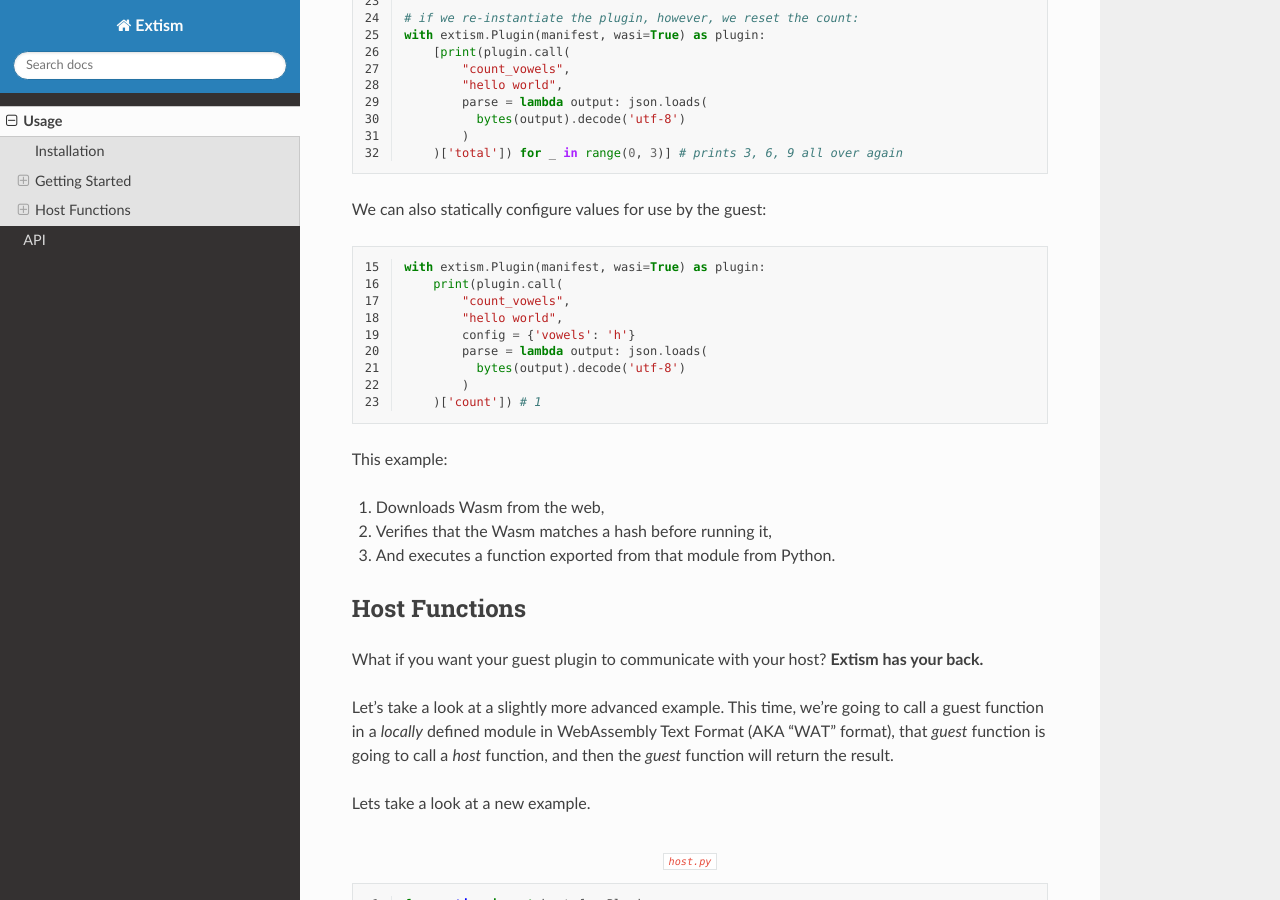
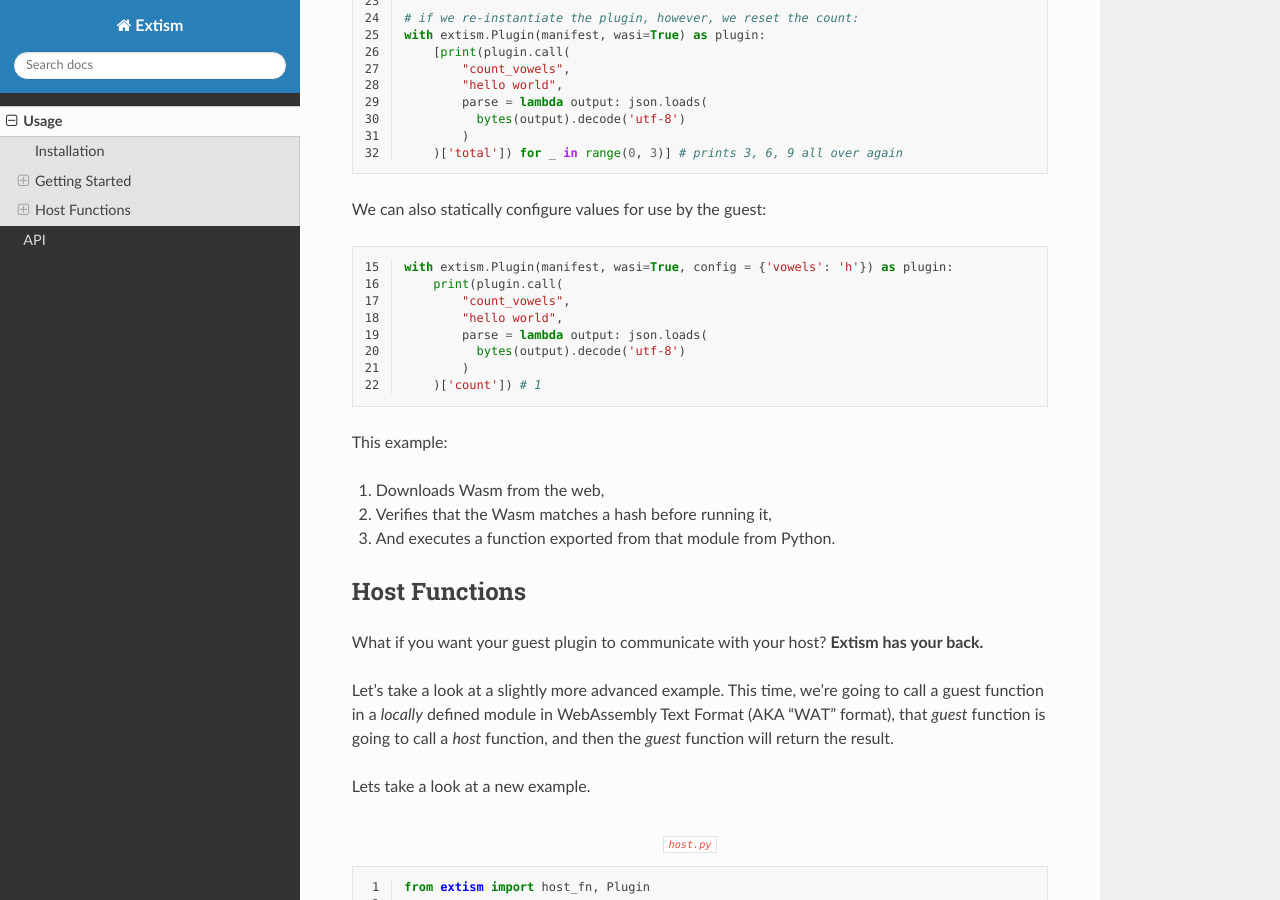
Before and after one commit to extism/python-sdk, a Sphinx documentation site: the page built from docs/source/usage.rst, in a window 1280 px wide and 900 px high, scrolled down 1549 px. Built offline with Sphinx 7.4.7 and the Read the Docs theme 2.0.0, drawn with Linux system fonts in a browser that asks for light colours.

```diff
--- a/docs/source/usage.rst
+++ b/docs/source/usage.rst
@@ -111,11 +111,10 @@ We can also statically configure values for use by the guest:
     :linenos:
     :lineno-start: 15
 
-    with extism.Plugin(manifest, wasi=True) as plugin:
+    with extism.Plugin(manifest, wasi=True, config = {'vowels': 'h'}) as plugin:
         print(plugin.call(
             "count_vowels",
             "hello world",
-            config = {'vowels': 'h'}
             parse = lambda output: json.loads(
               bytes(output).decode('utf-8')
             )
```
